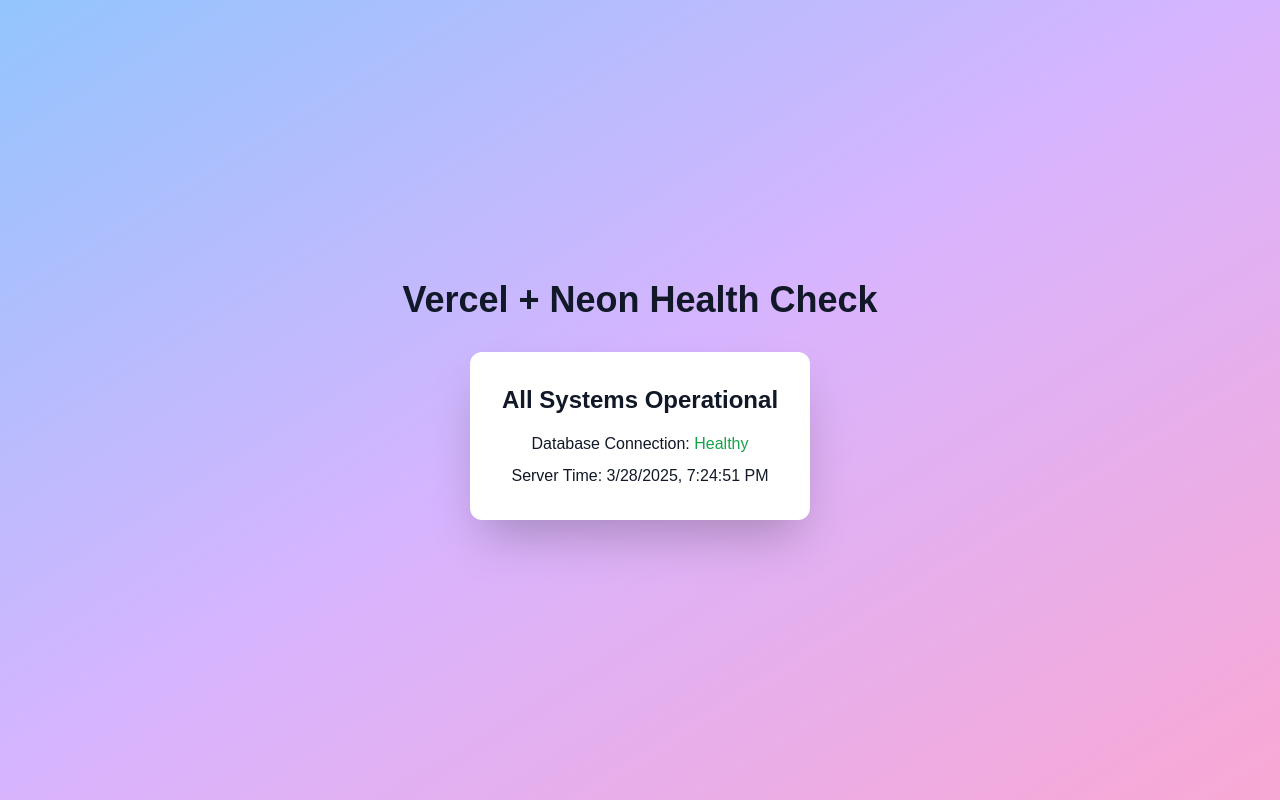
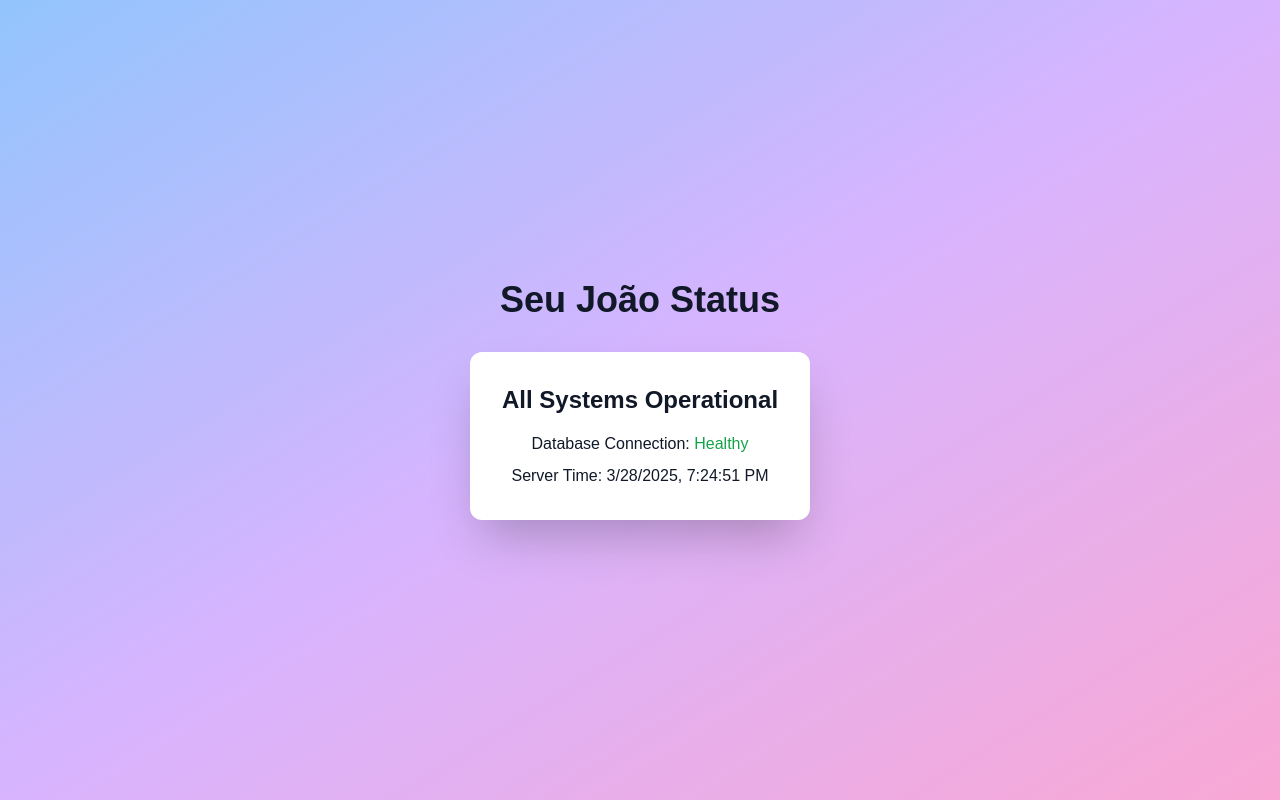
Before and after one commit to CathalystLTDA/zapcont-api, a Next.js app: page / in a window 1280 px wide. Built offline with nearby package versions, Linux system fonts and the light colour scheme.

Commit message:
fix prisma deploy error, updated some visuals

```diff
--- a/app/layout.tsx
+++ b/app/layout.tsx
@@ -4,8 +4,8 @@
 import "./globals.css";
 
 export const metadata: Metadata = {
-  title: "Vercel + Neon",
-  description: "Use Neon with Vercel",
+  title: "Dashboard - Seu João (ZapCont)",
+  description: "Dashboard Visual de informações e dados da ZapCont/Seu João",
 };
 
 export default function RootLayout({
--- a/app/page.tsx
+++ b/app/page.tsx
@@ -39,7 +39,7 @@
           transition={{ duration: 0.8, ease: 'easeOut' }}
           className="font-bold text-4xl mb-8"
         >
-          Vercel + Neon Health Check
+          Seu João Status
         </motion.h1>
 
         {loading ? (
--- a/package.json
+++ b/package.json
@@ -4,9 +4,10 @@
   "private": true,
   "scripts": {
     "dev": "next dev --turbopack",
-    "build": "next build",
+    "build": "prisma generate && next build",
     "start": "next start",
-    "lint": "next lint"
+    "lint": "next lint",
+    "postinstall": "prisma generate"
   },
   "dependencies": {
     "@neondatabase/serverless": "^0.10.4",
```
